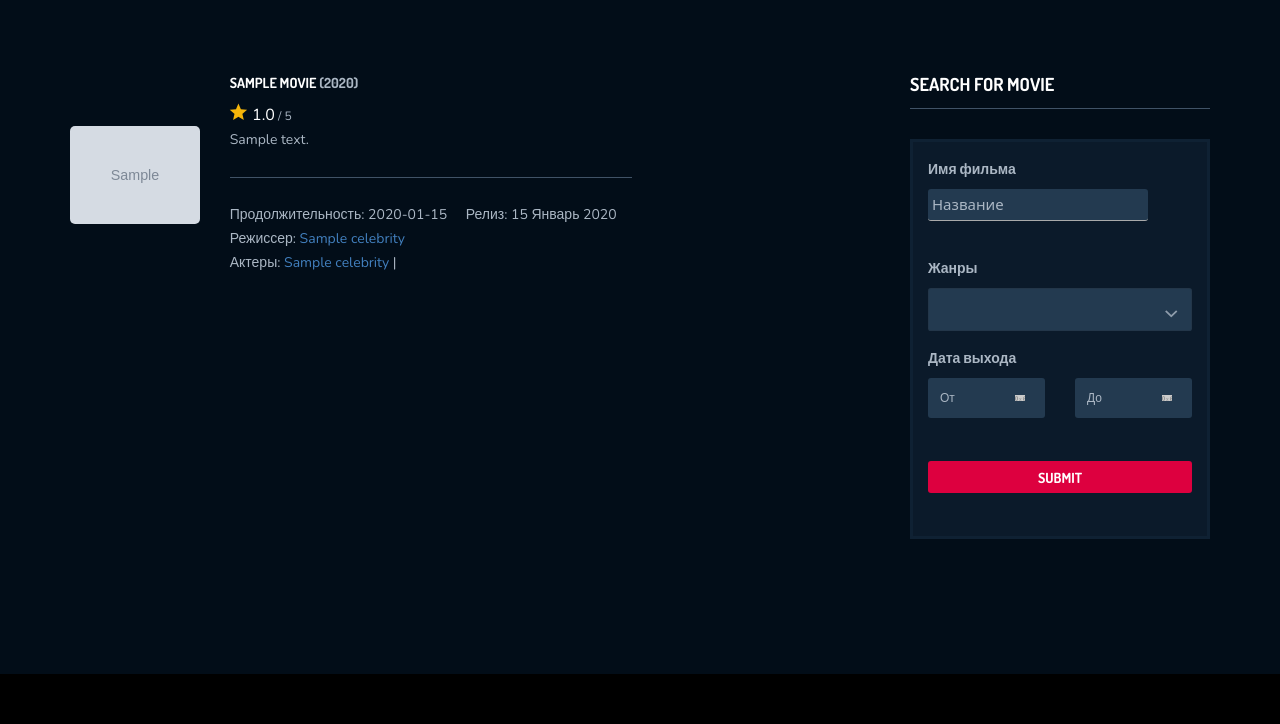
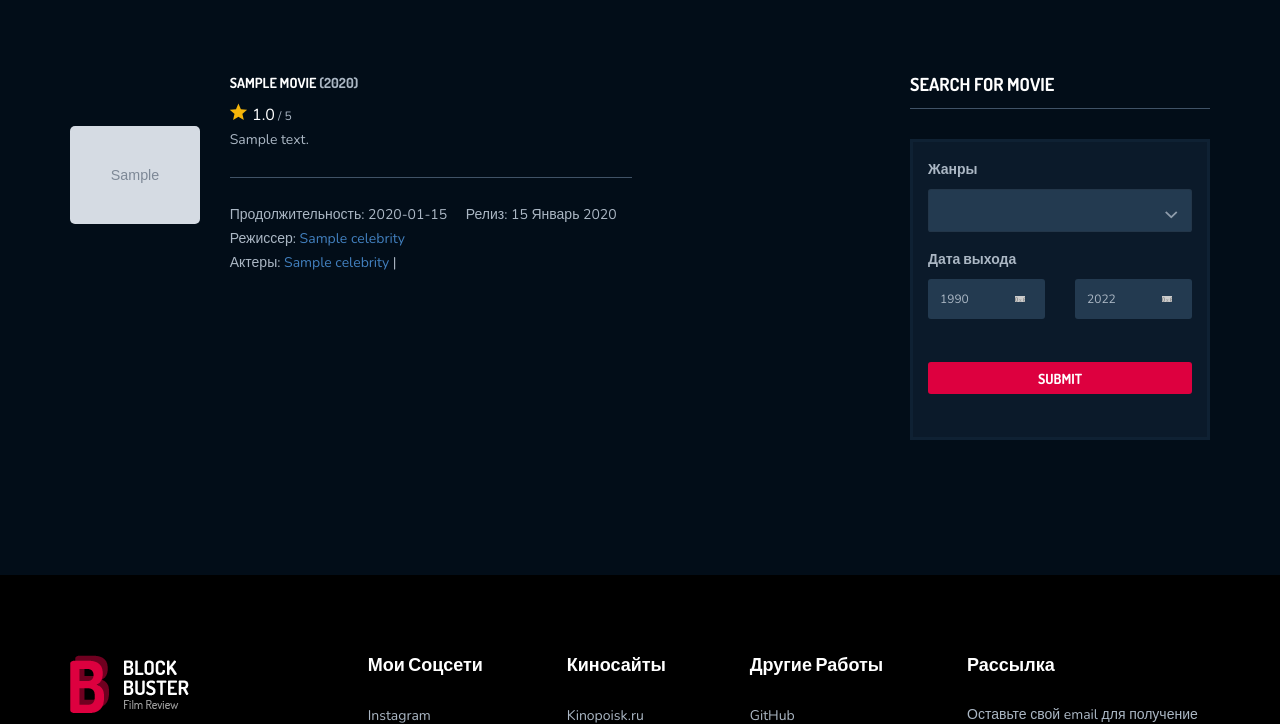
Before and after one commit to Zhalgas28/bb_website, a Django app: page /movies/ in a window 1280 px wide. Shown: the part 385-1109 px from the top of the page. Run offline with Django 4.2, Linux system fonts and the light colour scheme; tables that the repository leaves empty hold one stand-in row (values such as "Sample post"); grey boxes marked "Sample" are stand-in pictures; some libraries are stand-ins or nearby versions.

Commit message:
added filter movies via search-form

```diff
--- a/blockbuster/app/templates/app/movielist.html
+++ b/blockbuster/app/templates/app/movielist.html
@@ -29,7 +29,8 @@
                             <div class="mv-item-infor">
                                 <h6><a href="{{ movie.get_absolute_url }}">{{ movie.name }}
                                     <span>({{ movie.year }})</span></a></h6>
-                                <p class="rate"><i class="ion-android-star"></i><span>{% calc_avg_rating movie.id %}</span> / 5</p>
+                                <p class="rate"><i
+                                        class="ion-android-star"></i><span>{% calc_avg_rating movie.id %}</span> / 5</p>
                                 <p class="describe">{{ movie.description | safe | truncatewords_html:20 }}</p>
                                 <p class="run-time"> Продолжительность: {{ movie.run_time }}
                                     <span>Релиз: {{ movie.release_date | date:"d F Y" }}</span></p>
@@ -40,6 +41,8 @@
                                     | {% endfor %}</p>
                             </div>
                         </div>
+                    {% empty %}
+                        <h1 style="color: white">По этому запросу ничего не найдено</h1>
                     {% endfor %}
                     {% if page_obj.has_other_pages %}
                         <div class="topbar-filter">
@@ -62,16 +65,15 @@
                             <h4 class="sb-title">Search for movie</h4>
                             <form class="form-style-1" action="{% url 'filter_movies' %}" method="get">
                                 <div class="row">
-                                    <div class="col-md-12 form-it">
-                                        <label>Имя фильма</label>
-                                        <input type="text" name="Имя" placeholder="Название">
-                                    </div>
+                                    {#                                    <div class="col-md-12 form-it">#}
+                                    {#                                        <label>Имя фильма</label>#}
+                                    {#                                        <input type="text" name="name" placeholder="Название">#}
+                                    {#                                    </div>#}
                                     <div class="col-md-12 form-it">
                                         <label>Жанры</label>
                                         <div class="group-ip">
                                             <select
                                                     name="genre" multiple="" class="ui fluid dropdown">
-                                                <option value="range">Выберите жанры</option>
                                                 {% for genre in genres %}
                                                     <option value="{{ genre.id }}">{{ genre.name }}</option>
                                                 {% endfor %}
@@ -84,8 +86,7 @@
                                         <div class="row">
                                             <div class="col-md-6">
                                                 <select name="year1">
-                                                    <option value="range">От</option>
-                                                    <option value="1990">1990</option>
+                                                    <option value="1990" selected>1990</option>
                                                     <option value="2000">2000</option>
                                                     <option value="2010">2010</option>
                                                     <option value="2015">2015</option>
@@ -94,12 +95,11 @@
                                             </div>
                                             <div class="col-md-6">
                                                 <select name="year2">
-                                                    <option value="range">До</option>
                                                     <option value="2000">2000</option>
                                                     <option value="2010">2010</option>
                                                     <option value="2015">2015</option>
                                                     <option value="2020">2020</option>
-                                                    <option value="2022">2022</option>
+                                                    <option value="2022" selected>2022</option>
                                                 </select>
                                             </div>
                                         </div>
--- a/blockbuster/app/views.py
+++ b/blockbuster/app/views.py
@@ -101,12 +101,15 @@ class FilterMoviesView(MovieList, ListView):
     ''' Фильтрация фильмов '''
 
     def get_queryset(self):
-        queryset = Movie.objects.filter(
-            Q(name__icontains=self.request.GET.get("Имя")) |
-            Q(genre__in=self.request.GET.getlist('genre')) |
-            Q(year__range=(int(self.request.GET.get('year1')), int(self.request.GET.get('year2'))))
-        )
-        return queryset
+        kwargs = {}
+        if self.request.GET.getlist("genre"):
+            kwargs["genre__in"] = self.request.GET.getlist("genre")
+
+        if self.request.GET.get("year1"):
+            kwargs["year__range"] = (self.request.GET.get("year1"), self.request.GET.get("year2"))
+
+        return Movie.objects.filter(**kwargs)
+
 
 
 def user_register(request):
```
